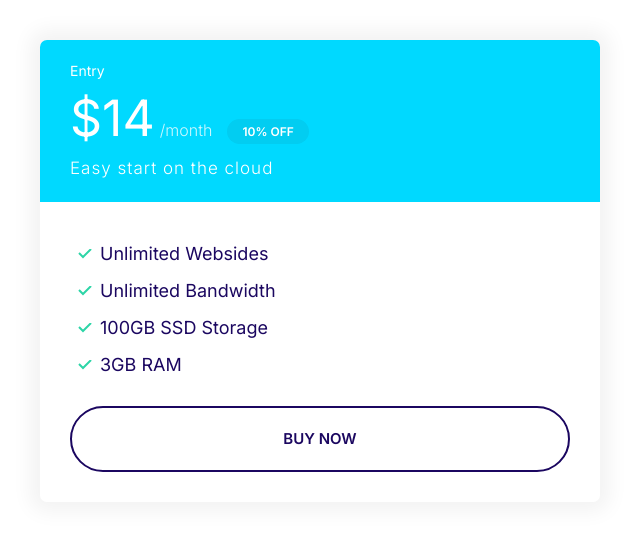
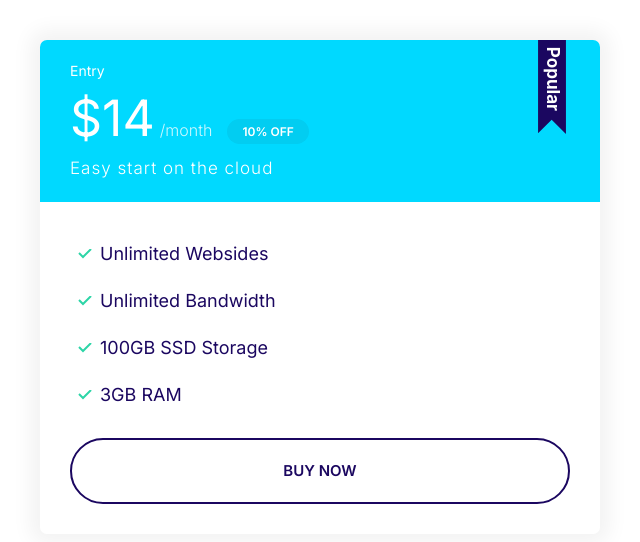
Before and after one commit to NewbieOcOpus/moshify, a plain HTML site: page index.html in a window 1280 px wide. Shown: the whole page, without its empty margins (0-640 px from the left). Drawn offline with Linux system fonts and the light colour scheme.

Commit message:
popular.

```diff
--- a/css/styles.css
+++ b/css/styles.css
@@ -331,6 +331,19 @@ a {
   margin-bottom: 2rem;
 }
 
+.plan--popular .card__header {
+  position: relative;
+}
+
+.plan--popular .card__header::before {
+  content: url(../images/popular.svg);
+  width: 40px;
+  display: inline-block;
+  position: absolute;
+  top: -6px;
+  right: 5%;
+}
+
 @media screen and (min-width: 1024px) {
   .plan__name {
     font-size: 1.4rem;
--- a/index.html
+++ b/index.html
@@ -15,6 +15,7 @@
   </head>
   <body>
     <div style="width: 50%; padding: 4rem">
+      <div class="plan plan--popular">
         <div class="card card--secondary">
           <header class="card__header">
             <h3 class="plan__name">Entry</h3>
@@ -34,5 +35,6 @@
           </div>
         </div>
       </div>
+    </div>
   </body>
 </html>
```
Also changed, not shown: images/popular.svg (added). Lines whose indentation alone changed are shown as unchanged.
